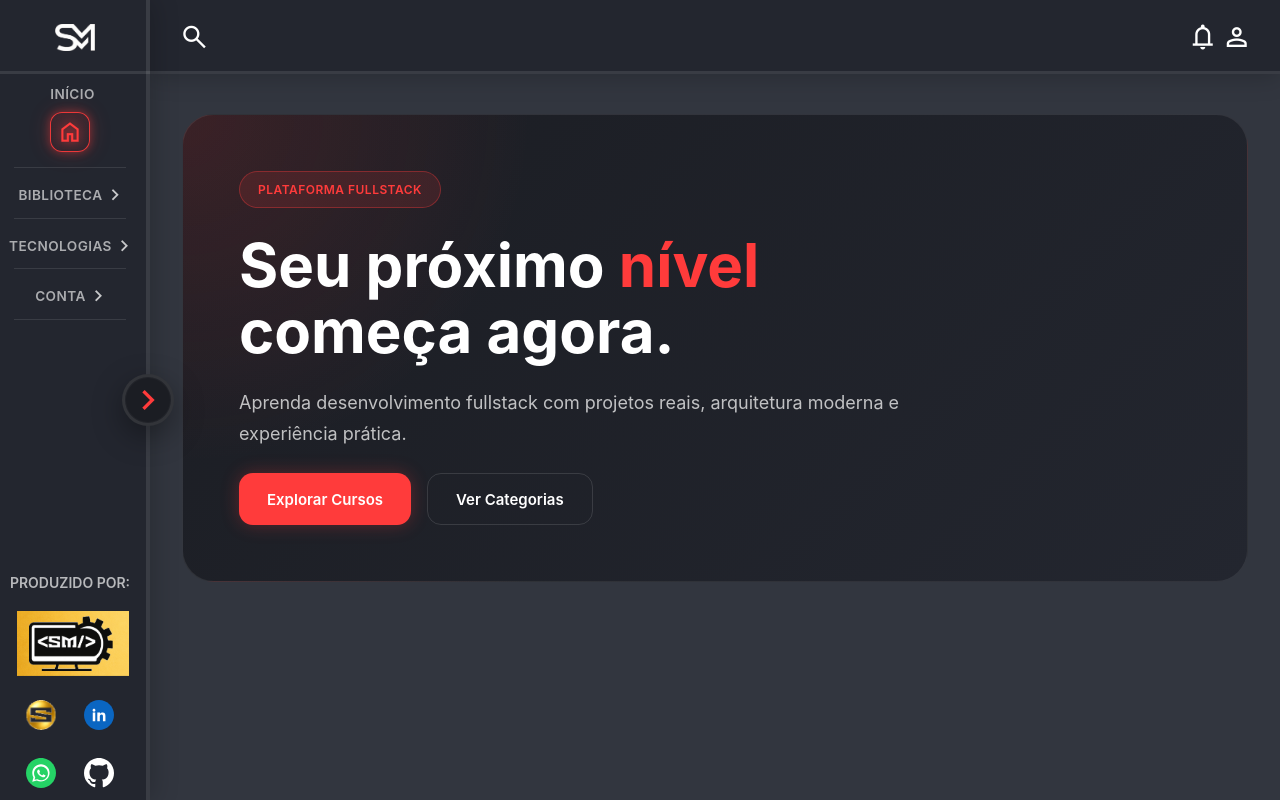
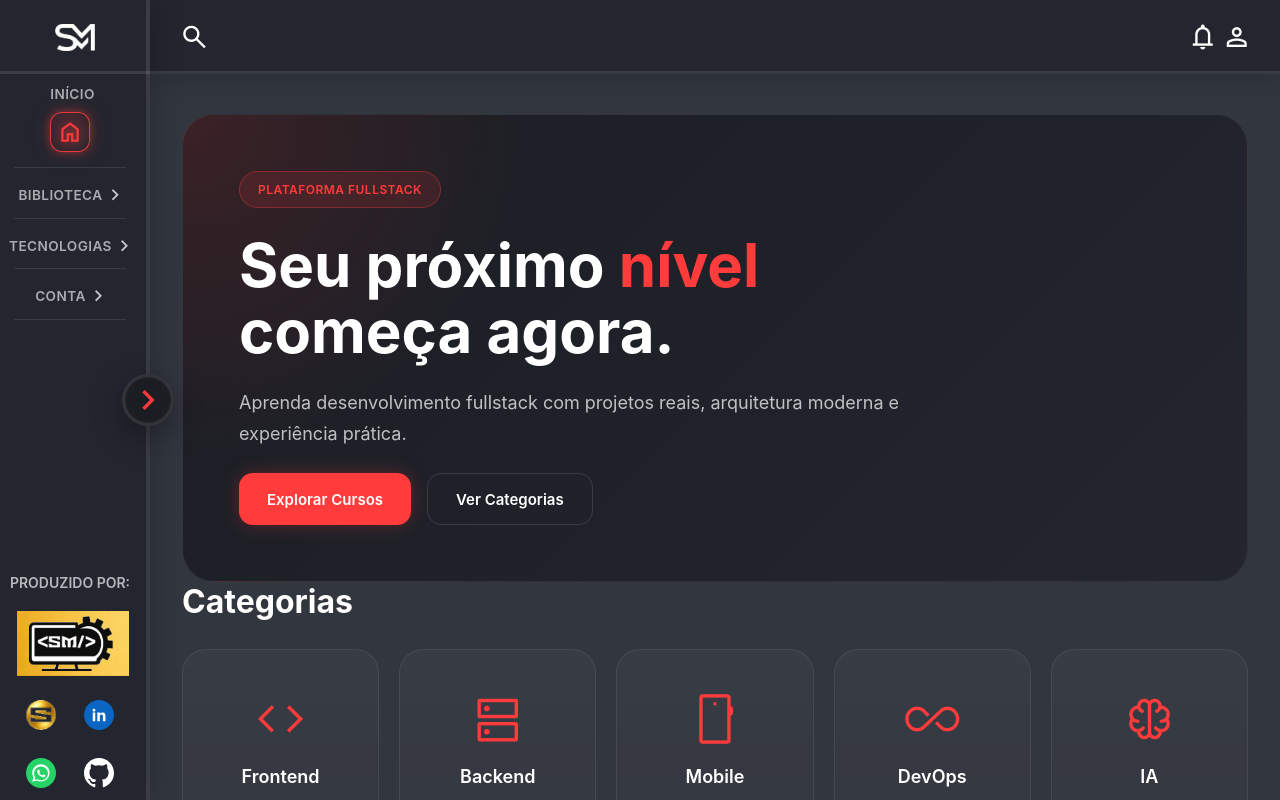
Before and after one commit to SavioMoraes/sm-dev-academy, an Angular app in the folder frontend/sm-dev-academy-web/: page / in a window 1280 px wide. Built offline with nearby package versions, Linux system fonts and the light colour scheme.

Commit message:
feat(home-ui): create responsive category cards section

```diff
--- a/frontend/sm-dev-academy-web/src/app/features/home/home.html
+++ b/frontend/sm-dev-academy-web/src/app/features/home/home.html
@@ -1,3 +1,37 @@
 <app-page-container>
   <app-home-hero />
+  <section class="home-categories">
+    <div class="home-section-header">
+      <h2 class="home-section-header__title">
+        Categorias
+      </h2>
+    </div>
+
+    <div class="home-categories__grid">
+      <app-category-card
+        title="Frontend"
+        icon="code"
+      />
+
+      <app-category-card
+        title="Backend"
+        icon="dns"
+      />
+
+      <app-category-card
+        title="Mobile"
+        icon="smartphone"
+      />
+
+      <app-category-card
+        title="DevOps"
+        icon="all_inclusive"
+      />
+
+      <app-category-card
+        title="IA"
+        icon="neurology"
+      />
+    </div>
+  </section>
 </app-page-container>
--- a/frontend/sm-dev-academy-web/src/app/features/home/home.scss
+++ b/frontend/sm-dev-academy-web/src/app/features/home/home.scss
@@ -0,0 +1,109 @@
+/* =========================================================
+   GLOBAL
+========================================================= */
+
+:host {
+  display: flex;
+  flex-direction: column;
+  gap: 40px;
+}
+
+.home-categories {
+  display: flex;
+  flex-direction: column;
+  gap: 28px;
+}
+
+.home-section-header__title {
+  margin: 0;
+  color: #ffffff;
+  font-weight: 700;
+}
+
+/* =========================================================
+   DESKTOP
+========================================================= */
+
+@media (min-width: 1440px) {
+
+  :host {
+    gap: 56px;
+  }
+
+  .home-section-header__title {
+    font-size: 36px;
+  }
+
+  .home-categories__grid {
+    display: grid;
+    grid-template-columns: repeat(5, 1fr);
+    gap: 24px;
+  }
+
+}
+
+/* =========================================================
+   LAPTOP
+========================================================= */
+
+@media (min-width: 1024px) and (max-width: 1439px) {
+
+  :host {
+    gap: 48px;
+  }
+
+  .home-section-header__title {
+    font-size: 32px;
+  }
+
+  .home-categories__grid {
+    display: grid;
+    grid-template-columns: repeat(5, 1fr);
+    gap: 20px;
+  }
+
+}
+
+/* =========================================================
+   TABLET
+========================================================= */
+
+@media (min-width: 768px) and (max-width: 1023px) {
+
+  :host {
+    gap: 44px;
+  }
+
+  .home-section-header__title {
+    font-size: 28px;
+  }
+
+  .home-categories__grid {
+    display: grid;
+    grid-template-columns: repeat(3, 1fr);
+    gap: 18px;
+  }
+
+}
+
+/* =========================================================
+   MOBILE
+========================================================= */
+
+@media (max-width: 767px) {
+
+  :host {
+    gap: 36px;
+  }
+
+  .home-section-header__title {
+    font-size: 24px;
+  }
+
+  .home-categories__grid {
+    display: grid;
+    grid-template-columns: repeat(2, 1fr);
+    gap: 16px;
+  }
+
+}
--- a/frontend/sm-dev-academy-web/src/app/features/home/home.ts
+++ b/frontend/sm-dev-academy-web/src/app/features/home/home.ts
@@ -1,6 +1,7 @@
 import { Component } from '@angular/core';
 import { PageContainer } from '../../shared/ui/page-container/page-container';
 import { HomeHero } from '../../shared/components/home-hero/home-hero';
+import { CategoryCard } from '../../shared/components/category-card/category-card';
 
 @Component({
   selector: 'app-home',
@@ -8,6 +9,7 @@ import { HomeHero } from '../../shared/components/home-hero/home-hero';
   imports: [
     PageContainer,
     HomeHero,
+    CategoryCard,
   ],
   templateUrl: './home.html',
   styleUrl: './home.scss',
--- a/frontend/sm-dev-academy-web/src/app/layout/shell/shell.scss
+++ b/frontend/sm-dev-academy-web/src/app/layout/shell/shell.scss
@@ -1,9 +1,8 @@
 .shell {
   display: flex;
   width: 100%;
-  height: 100%;
-  overflow-y: hidden;
-  overflow-x: visible;
+  height: 100dvh;
+  overflow: hidden;
 }
 
 .shell__sidebar-wrapper {
@@ -73,7 +72,9 @@
   display: flex;
   flex-direction: column;
   flex: 1;
-  height: 100%;
+  min-height: 0;
+  height: 100dvh;
+  overflow: hidden;
 }
 
 .shell__content {
@@ -81,6 +82,9 @@
   z-index: 1;
   flex: 1;
   width: 100%;
+  min-height: 0;
+  overflow-y: auto;
+  overflow-x: hidden;
 }
 
 /* =========================================================
--- /dev/null
+++ b/frontend/sm-dev-academy-web/src/app/shared/components/category-card/category-card.html
@@ -0,0 +1,11 @@
+<div class="category-card">
+  <div class="category-card__icon">
+    <span class="material-symbols-outlined">
+      {{ icon }}
+    </span>
+  </div>
+
+  <h3 class="category-card__title">
+    {{ title }}
+  </h3>
+</div>
--- /dev/null
+++ b/frontend/sm-dev-academy-web/src/app/shared/components/category-card/category-card.scss
@@ -0,0 +1,75 @@
+/* =========================================================
+   GLOBAL
+========================================================= */
+
+.category-card {
+  display: flex;
+  flex-direction: column;
+  align-items: center;
+  justify-content: center;
+  gap: 20px;
+  width: 100%;
+  min-height: 180px;
+  padding: 24px;
+  border-radius: 24px;
+  background:
+    linear-gradient(
+      180deg,
+      rgba(255, 255, 255, 0.03),
+      rgba(255, 255, 255, 0.01)
+    );
+  border: 1px solid rgba(255, 255, 255, 0.08);
+  transition:
+    transform 0.3s ease,
+    border-color 0.3s ease,
+    box-shadow 0.3s ease;
+  cursor: pointer;
+}
+
+.category-card:hover {
+  transform: translateY(-4px);
+  border-color: rgba(255, 59, 59, 0.5);
+  box-shadow:
+    0 0 18px rgba(255, 59, 59, 0.12);
+}
+
+.category-card__icon {
+  display: flex;
+  align-items: center;
+  justify-content: center;
+}
+
+.category-card__icon .material-symbols-outlined {
+  font-size: 54px;
+  color: #ff3b3b;
+}
+
+.category-card__title {
+  margin: 0;
+  color: #ffffff;
+  font-size: 18px;
+  font-weight: 600;
+  text-align: center;
+}
+
+/* =========================================================
+   MOBILE
+========================================================= */
+
+@media (max-width: 767px) {
+
+  .category-card {
+    min-height: 150px;
+    padding: 20px;
+    border-radius: 20px;
+  }
+
+  .category-card__icon .material-symbols-outlined {
+    font-size: 44px;
+  }
+
+  .category-card__title {
+    font-size: 16px;
+  }
+
+}
--- a/frontend/sm-dev-academy-web/src/app/shared/components/sidebar/sidebar.scss
+++ b/frontend/sm-dev-academy-web/src/app/shared/components/sidebar/sidebar.scss
@@ -7,9 +7,9 @@
   z-index: 1;
   display: flex;
   flex-direction: column;
-  overflow-x: visible;
-  overflow-y: hidden;
-  height: 100%;
+  overflow-x: hidden;
+  overflow-y: auto;
+  height: 100dvh;
   padding: 0;
   background-color: #23262f;
   box-shadow: 4px 0 24px rgba(0, 0, 0, 0.18);
--- a/frontend/sm-dev-academy-web/src/styles.scss
+++ b/frontend/sm-dev-academy-web/src/styles.scss
@@ -13,11 +13,11 @@
 html,
 body {
   width: 100%;
-  height: 100%;
+  min-height: 100dvh;
 }
 
 body {
-  overflow: hidden;
+  overflow-x: hidden;
   font-family: 'Inter', sans-serif;
   color: #ffffff;
   background-color: #32363f;
@@ -30,5 +30,45 @@ body {
 app-root {
   display: block;
   width: 100%;
-  height: 100%;
+  min-height: 100dvh;
 }
+
+/* =========================================================
+   GLOBAL SCROLLBAR
+========================================================= */
+
+* {
+  scrollbar-width: thin;
+  scrollbar-color: rgba(255, 59, 59, 0.35) transparent;
+}
+
+*::-webkit-scrollbar {
+  width: 4px;
+  height: 4px;
+}
+
+*::-webkit-scrollbar-track {
+  background: transparent;
+}
+
+*::-webkit-scrollbar-thumb {
+  border-radius: 999px;
+  background:
+    linear-gradient(
+      180deg,
+      rgba(255, 59, 59, 0.95) 0%,
+      rgba(255, 59, 59, 0.55) 100%
+    );
+  box-shadow:
+    0 0 8px rgba(255, 59, 59, 0.45),
+    0 0 18px rgba(255, 59, 59, 0.18);
+}
+
+*::-webkit-scrollbar-thumb:hover {
+  background:
+    linear-gradient(
+      180deg,
+      rgba(255, 59, 59, 1) 0%,
+      rgba(255, 59, 59, 0.7) 100%
+    );
+}
```
Also changed, not shown: frontend/sm-dev-academy-web/src/app/shared/components/category-card/category-card.ts (added, +13 -0 lines), 1 other file (tests, documents, lock files or other folders).
